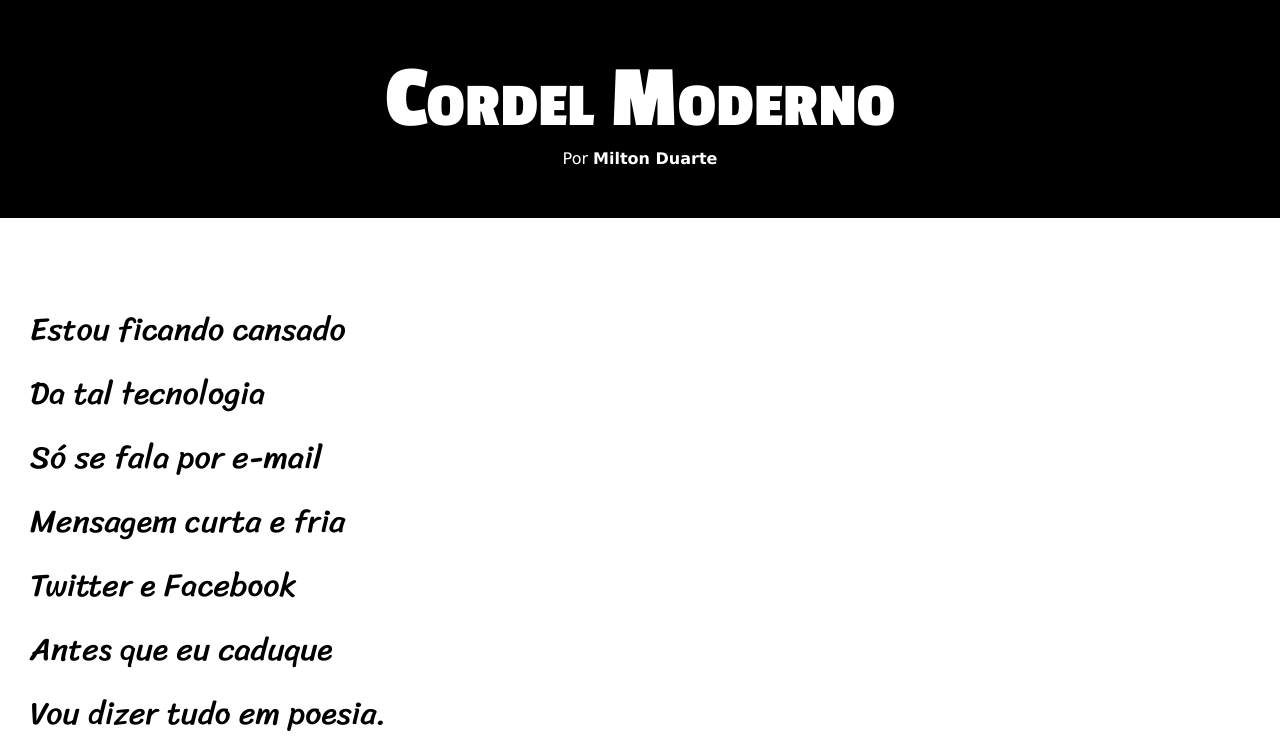
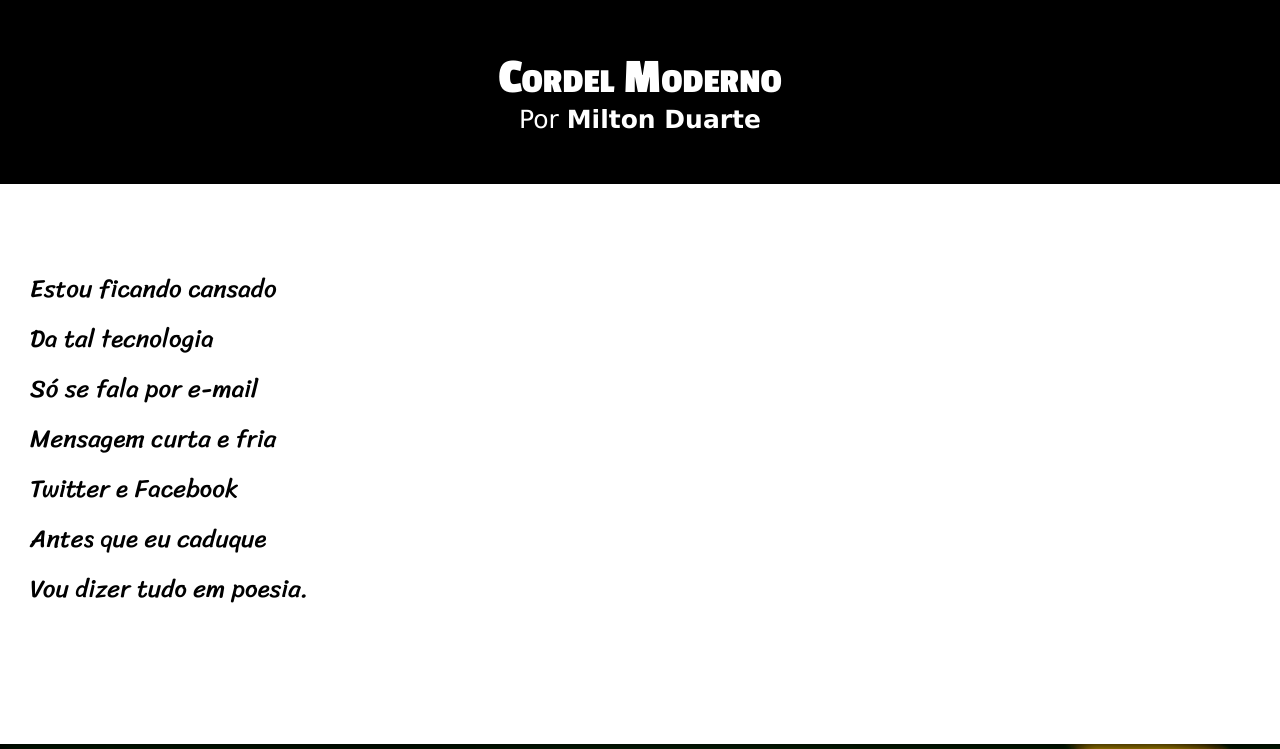
Before and after one commit to jessicaferreiradev/projeto-cordel, a plain HTML site: page index.html in a window 1280 px wide. Shown: the top 749 px of the page. Drawn offline with Linux system fonts and the light colour scheme.

Commit message:
atualizando

```diff
--- a/estilo/style.css
+++ b/estilo/style.css
@@ -19,6 +19,7 @@ html, body{
     min-height: 100%;
     background-color: darkgrey;
     font-family: var(--fonte01);
+    font-size: 1.25em;
 }
 header{
     background-color: black;
@@ -29,7 +30,7 @@ header h1{
     padding-top: 50px;
     font-variant: small-caps;
     font-family: var(--fonte02);
-    font-size: 7vw;
+    font-size: 2em;
 }
 
 header p {
@@ -51,7 +52,6 @@ section {
     line-height: 2em;
     padding-left: 30px;
     font-family: var(--fonte03);
-    font-size: 2.5vw;
 }
 
 section > p {
@@ -93,4 +93,5 @@ footer{
     color: white;
     text-align: center;
     padding: 10px;
+    font-size: small;
 }
```
